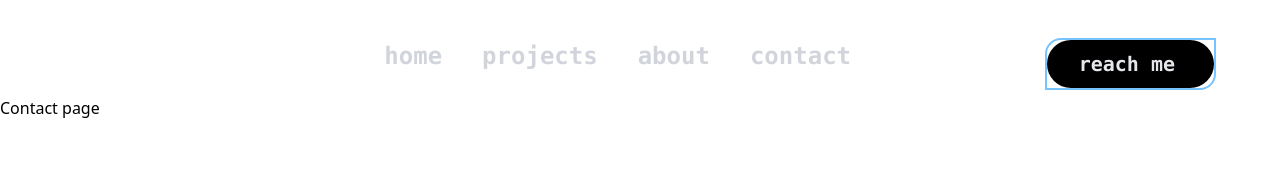
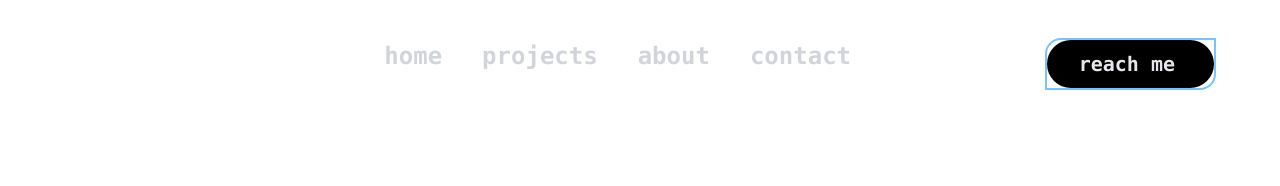
Before and after one commit to grzdev/portfolio, a SvelteKit app: page /contact in a window 1280 px wide. Shown: the top 186 px of the page. Built offline with nearby package versions, Linux system fonts and the light colour scheme; some icons are missing.

Commit message:
clean up 2

```diff
--- a/src/modules/About.svelte
+++ b/src/modules/About.svelte
@@ -1 +1 @@
-<h1>About page</h1>
+<h1 class="text-white">About page</h1>
--- a/src/modules/Contact.svelte
+++ b/src/modules/Contact.svelte
@@ -1 +1 @@
-<h1>Contact page</h1>
+<h1 class="text-white">Contact page</h1>
```
